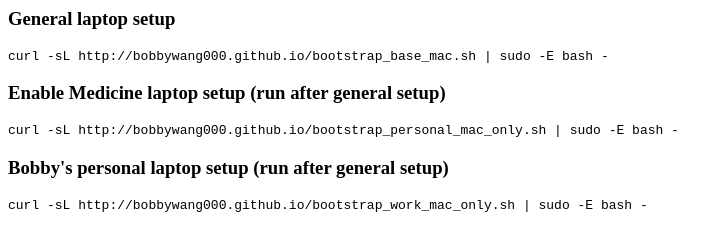
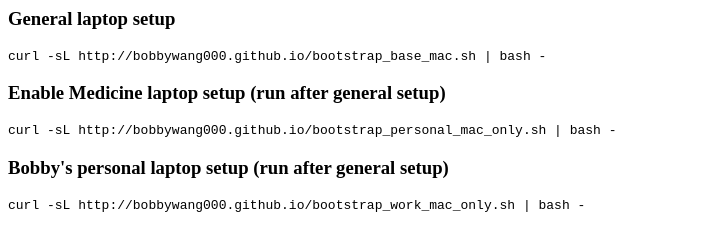
Before and after one commit to bobbywang000/bobbywang000.github.io, a plain HTML site: page index.html in a window 1280 px wide. Shown: the whole page, without its empty margins (0-718 px from the left). Drawn offline with Linux system fonts and the light colour scheme.

Commit message:
dont install (or run) brew as sudo

```diff
--- a/index.html
+++ b/index.html
@@ -1,17 +1,17 @@
 <h3>General laptop setup</h3>
 
 <code>
-curl -sL http://bobbywang000.github.io/bootstrap_base_mac.sh | sudo -E bash -
+curl -sL http://bobbywang000.github.io/bootstrap_base_mac.sh | bash -
 </code>
 
 <h3>Enable Medicine laptop setup (run after general setup)</h3>
 
 <code>
-curl -sL http://bobbywang000.github.io/bootstrap_personal_mac_only.sh | sudo -E bash -
+curl -sL http://bobbywang000.github.io/bootstrap_personal_mac_only.sh | bash -
 </code>
 
 <h3>Bobby's personal laptop setup (run after general setup)</h3>
 
 <code>
-curl -sL http://bobbywang000.github.io/bootstrap_work_mac_only.sh | sudo -E bash -
+curl -sL http://bobbywang000.github.io/bootstrap_work_mac_only.sh | bash -
 </code>
```
